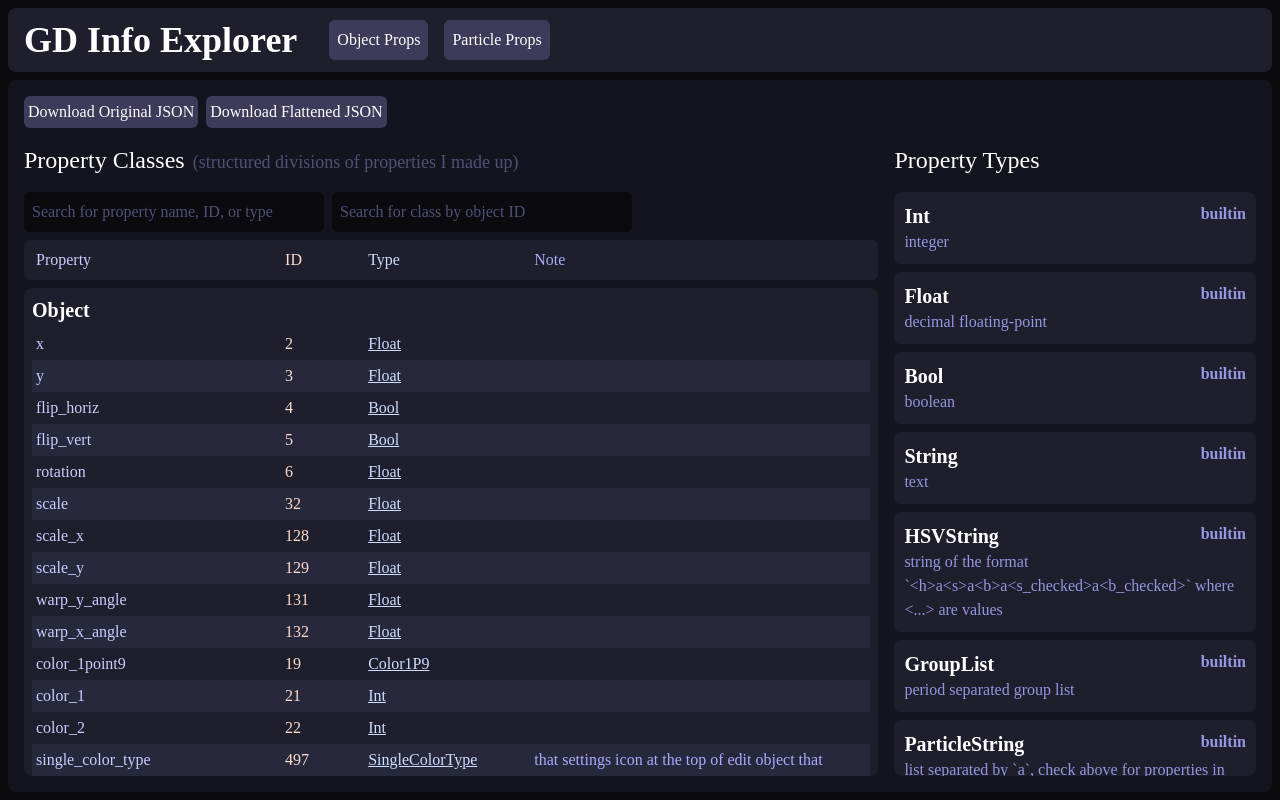
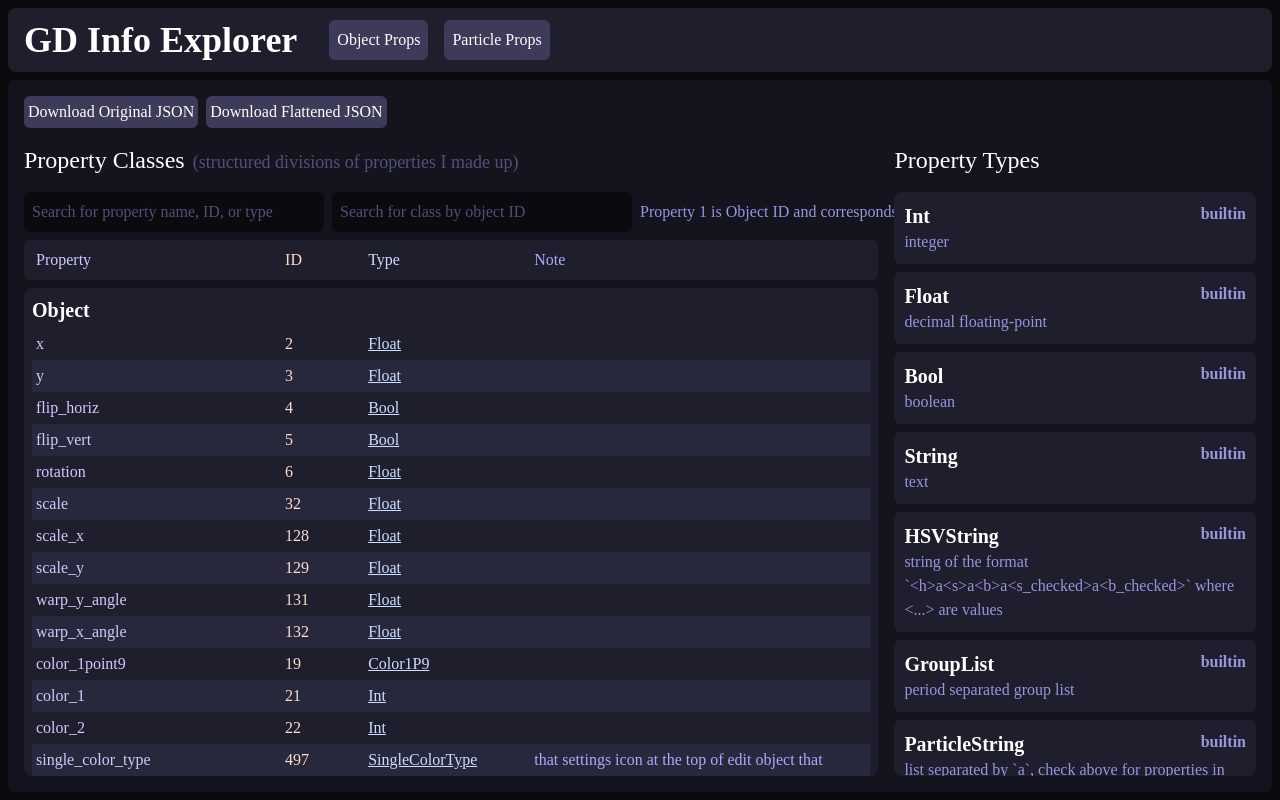
Before and after one commit to FlowVix/gd-info-explorer, a SvelteKit app: page /props in a window 1280 px wide. Built offline with nearby package versions, Linux system fonts and the light colour scheme; a web font is replaced by a local one.

Commit message:
added id 1 clarification

```diff
--- a/src/routes/props/+page.svelte
+++ b/src/routes/props/+page.svelte
@@ -83,7 +83,7 @@
                     >(structured divisions of properties I made up)</span
                 >
             </div>
-            <div class="flex gap-2">
+            <div class="flex gap-2 items-center">
                 <input
                     type="text"
                     class="bg-[#0A0A0F] p-2 rounded-md w-[300px] placeholder:text-[#505078]"
@@ -102,6 +102,10 @@
                         propSearch = "";
                     }}
                 />
+                <span class="text-[#9696E1]"
+                    >Property 1 is Object ID and corresponds to one of these
+                    classes</span
+                >
             </div>
             <div
                 class="w-full bg-[#1E1E2D] px-2 py-1 rounded-md flex flex-col overflow-y-scroll"
```
